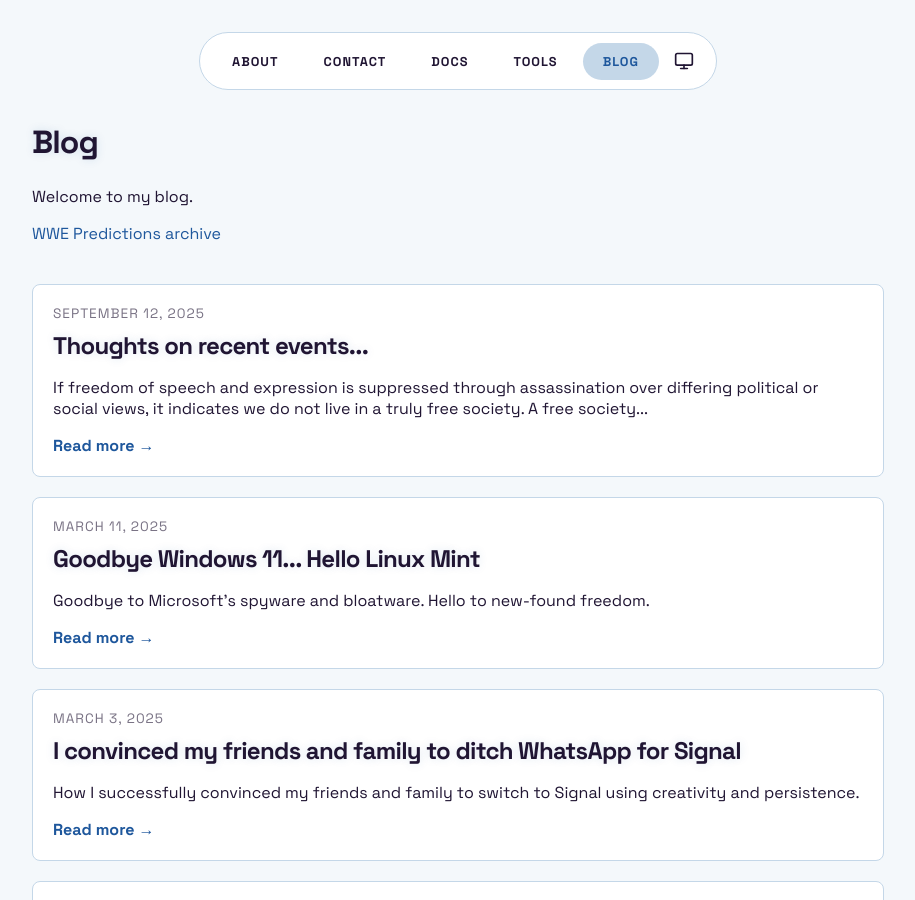
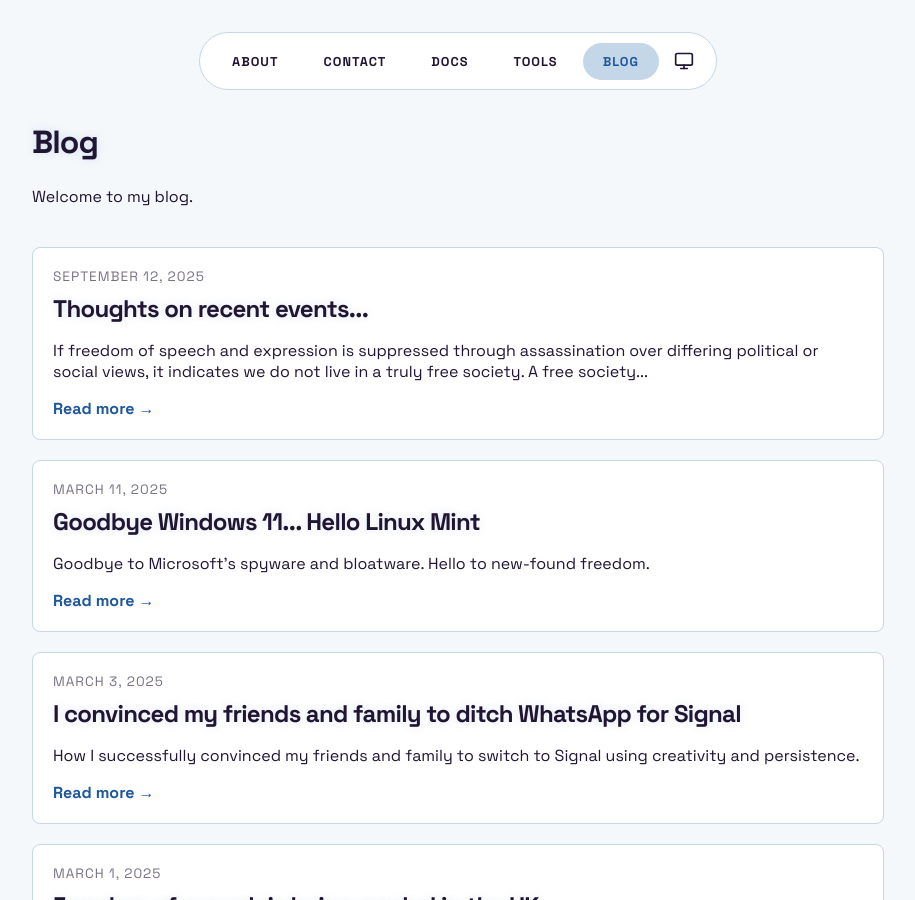
Before and after one commit to PASSK3YS/PASSK3YS.github.io, a Jekyll site: the page built from blog.html, in a window 1280 px wide and 900 px high. Shown: the whole window, without its empty margins (182-1097 px from the left). Built offline with Jekyll 4.4.1, drawn with Linux system fonts in a browser that asks for light colours.

Commit message:
chore: remove button

```diff
--- a/blog.html
+++ b/blog.html
@@ -7,10 +7,6 @@ permalink: /blog/
 <div class="page-content">
   <h1>Blog</h1>
   <p>Welcome to my blog.</p>
-
-  <div class="sub-nav">
-    <a href="/wwe-predictions" class="sub-nav-link">WWE Predictions archive</a>
-  </div>
 
   <div class="post-list" style="margin-top: 40px; display: grid; gap: 20px;">
 
```
